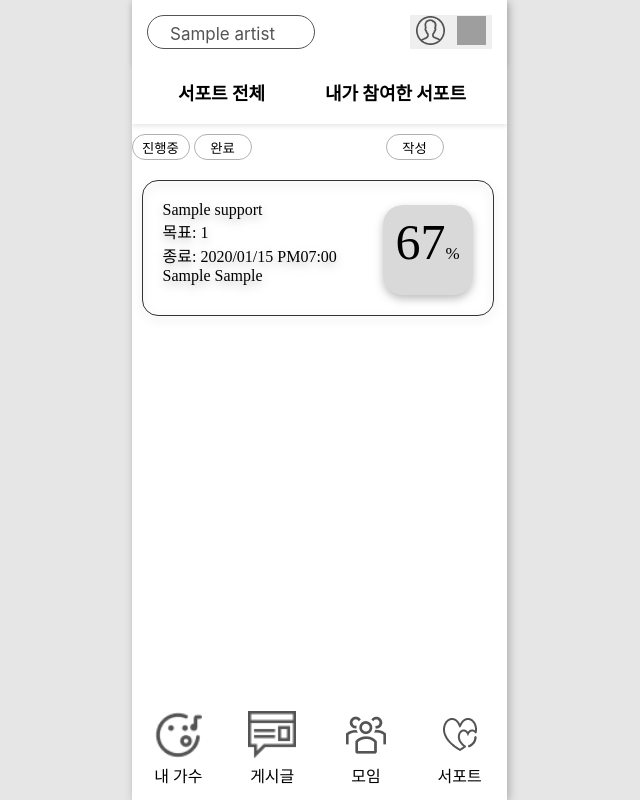
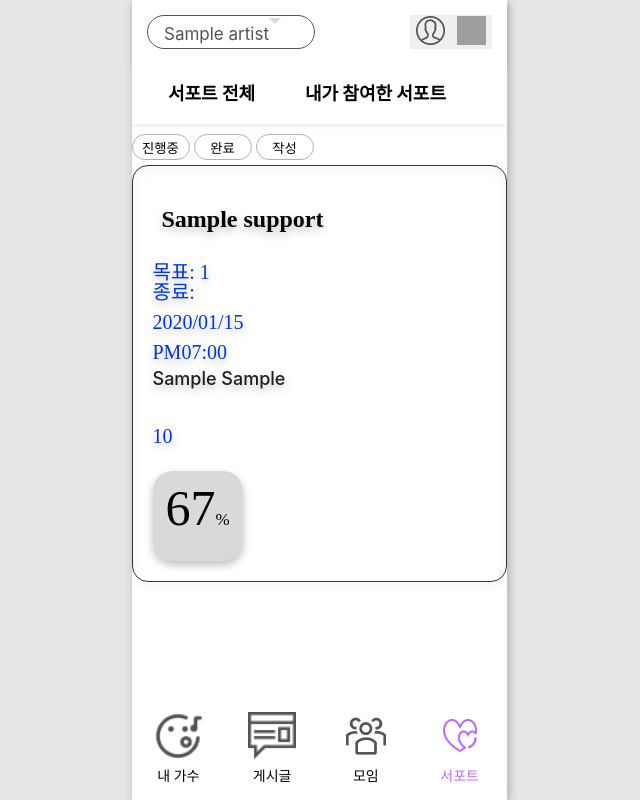
Before and after one commit to likelion-centerthon/centerthon, a Django app: page /support/1/my/ in a window 1280 px wide. Shown: the whole page, without its empty margins (321-961 px from the left). Run offline with Django 3.2, Linux system fonts and the light colour scheme; a user stored in the database is signed in; tables that the repository leaves empty hold one stand-in row (values such as "Sample post"); grey boxes are pictures that could not be loaded.

Commit message:
Revert "refractor:서포트 페이지 수정"

```diff
--- a/project/artist/templates/artist/artist_info.html
+++ b/project/artist/templates/artist/artist_info.html
@@ -2,10 +2,13 @@
 {% load static %}
 {% with artist=artist alerts=alerts %}
 {% block content %}
+
+
     <form method="post" action="{% url 'artist:select_artist' pk=artist.pk %}">
         {% csrf_token %}
         <button type="submit">아티스트 정보</button>
     </form>
+
     <form method="post" action="{% url 'artist:artist_sns' pk=artist.pk %}">
         {% csrf_token %}
         <button type="submit">SNS 보기</button>
--- a/project/static/css/footer.css
+++ b/project/static/css/footer.css
@@ -7,21 +7,28 @@
     display: flex;
     justify-content: space-around;
     align-items: center;
-    position: fixed;
   }
 
-  .footer label {
+  .label {
     margin-top: 2px;
     font-family: "Poppins";
     font-weight: 500;
     font-size: 14px;
     line-height: 150%;
     color: #000000;
-
   }
   .footer img {
     width: 48px;
     height: 48px;
+  }
+
+  .footer h3 {
+    margin-top: 2px;
+    font-family: "Poppins";
+    font-weight: 500;
+    font-size: 14px;
+    line-height: 150%;
+    color: #000000;
   }
 
   .footer div {
@@ -31,3 +38,6 @@
   .footer .label.colored {
     color: #bc67ff;
   }
+  .support .label {
+    color: #bc67ff;
+  }
--- a/project/static/css/header.css
+++ b/project/static/css/header.css
@@ -12,7 +12,18 @@
   .icon{
     display: flex;
   }
+  /*상단바 아티스트 선택 박스*/
+  .btn-select::after {
+    content: "";
+    width: 0;
+    height: 0;
+    border-left: 6px solid transparent;
+    border-right: 6px solid transparent;
+    border-top: 6px solid #d9d9d9;
+    transform: translateY(-50%);
+    pointer-events: none;
 
+  }
   .btn-select {
     width: 168px;
     padding: 13px 30px 13px 14px;
@@ -25,6 +36,7 @@
     overflow: hidden;
     position: absolute;
     height: 34px;
+
     border: 1px solid #545454;
     border-radius: 30px;
     /* 아티스트 선택 */
@@ -36,11 +48,6 @@
     text-align: center;
     color: #545454;
     line-height: 10px;
-  }
-  .btn-select:active{
-    box-shadow: 1px 1px 0 rgb(0,0,0,0.5);
-    position: relative;
-    top:2px;
   }
   .btn-select:hover,
   .btn-select:focus {
@@ -59,3 +66,6 @@ button{
 
     width: 29px;
     height: 29px;
+  }
+  .user {
+  }
--- a/project/static/css/support_create.css
+++ b/project/static/css/support_create.css
@@ -6,7 +6,7 @@
 
           }
           /*서포트 시작하기*/
-          .support-start {
+          h1 {
 
             width: 180px;
             height: 35px;
@@ -18,9 +18,8 @@
             line-height: 147%;
             text-align: center;
             color: #000000;
-            margin-left:80px;
           }
-          .support-start2{
+          h2 {
             width: 345px;
             height: 44px;
 
@@ -38,7 +37,7 @@
             width: 327px;
             height: 52px;
             box-sizing: border-box;
-            margin-left:80px;
+
             mix-blend-mode: normal;
             border: 1px solid #b3b1b0;
             border-radius: 16px;
--- a/project/static/css/support_list.css
+++ b/project/static/css/support_list.css
@@ -19,12 +19,8 @@
     box-sizing: border-box;
     height: 60px;
 
-
-width: 375px;
-height: 60px;
     background: #fff;
     box-shadow: 0px 2px 5px rgba(0, 0, 0, 0.1);
-
 }
 .all,
 .mysupport {
@@ -34,9 +30,8 @@ font-weight: 700;
     font-size: 18px;
     line-height: 22px;
     text-align: center;
-margin-left:10px;
+
     color: #000000;
-
 
     box-sizing: border-box;
 
@@ -57,10 +52,9 @@ border-b    ottom: 3px solid #000000;
 }
 /*카테고리 버튼 3개*/
 .category-button {
-
+/* Group 156 */
     height: 26px;
     margin:10px 0 5px 0;
-
 
 }
 .category-button button:hover {
@@ -69,14 +63,12 @@ border-b    ottom: 3px solid #000000;
 .write-button {
     box-sizing: border-box;
 
-
     width: 58px;
     height: 26px;
+
     background: #ffffff;
     border: 1px solid #b3b1b0;
     border-radius: 30px;
-margin-left:130px;
-
 }
 .end-button {
     box-sizing: border-box;
@@ -102,12 +94,9 @@ margin-left:130px;
 /*서포트 내용 박스*/
 .supporting {
     box-sizing: border-box;
-overflow-y:scroll;
-overflow-x:hidden;
-height: 500px;
     display: flex;
     flex-direction: column;
-margin-top:20px;
+    justify-content: space-between;
 }
 
 .support_box{
@@ -167,8 +156,6 @@ font-style: normal;
     font-weight: 500;
     font-size: 50px;
     line-height: 150%;
+
     color: #000000;
-margin-left:220px;
-margin-top:-80px;
-
 }
--- a/project/support/templates/support/support_list.html
+++ b/project/support/templates/support/support_list.html
@@ -12,7 +12,6 @@
     <button class="write-button" onclick="location.href='{% url 'support:create_support' pk=artist.pk %}'">작성</button>
 </div>
 <div class="supporting">
-
     {% for support in supports %}
     <div class="support_box" onclick="location.href='{% url 'support:support_dtl' pk=artist.pk spt_pk=support.pk %}'">
         <div style="width: 70%;">
@@ -27,7 +26,6 @@
         </div>
     </div>
     {% endfor %}
-
 </div>
 {% endblock %}
 {% endwith %}
--- a/project/support/templates/support/support_list_my.html
+++ b/project/support/templates/support/support_list_my.html
@@ -13,15 +13,14 @@
 </div>
 <div class="supporting">
 {% for support in supports %}
-<div  style="margin-bottom:20px;  margin-left: 10px;border: 1px solid #333333; width:310px;
+<div  style="margin-bottom:30px;  border: 1px solid #333333;
 filter: drop-shadow(0px 4px 4px rgba(0, 0, 0, 0.25));
 border-radius: 16px; padding: 20px" onclick="location.href='{% url 'support:support_dtl' pk=artist.pk spt_pk=support.pk %}'">
-
-    <div class="support-title"> {{support.title}}<br></div>
-   <div class="support-goal"> 목표: {{support.fundraising}}<br></div>
-   <div class="support-end">종료: {{support.deadline|date:"Y/m/d Ah:i"}}<br></div>
-    <div class="support-bank">{{support.bank}} {{support.account}}<br></div>
-
+    <h1> {{support.title}}<br></h1>
+    <h3> 목표: {{support.fundraising}}<br></h3>
+    <h3>종료: {{support.deadline|date:"Y/m/d Ah:i"}}<br></h3>
+    <h2>{{support.bank}} {{support.account}}<br></h2>
+    <h3>{{support.balanceAmt}}</h3>
     <div class="box" id="completionBox">
         67<span style="font-size: 17px">%</span>
       </div>
--- a/project/templates/base.html
+++ b/project/templates/base.html
@@ -4,7 +4,6 @@
   <head>
     <meta charset="UTF-8" />
     <meta name="viewport" content="width=device-width,initial-scale=1,minimum-scale=1,maximum-scale=1,user-scalable=no" />
-
       <link rel="stylesheet" href="{% static 'css/base.css' %}" />
       <link rel="stylesheet" href="{% static 'css/header.css' %}" />
       <link rel="stylesheet" href="{% static 'css/footer.css' %}" />
@@ -12,7 +11,6 @@
       <link rel="stylesheet" href="{% static 'css/support_create.css' %}" />
       <link rel="stylesheet" href="{% static 'css/support_list.css' %}" />
       <link rel="stylesheet" href="{% static 'css/support_dtl.css' %}" />
-
 
       <title>중앙톤 프로젝트</title>
     {% include 'head.html' %}
--- a/project/templates/footer.html
+++ b/project/templates/footer.html
@@ -14,7 +14,7 @@
       <div class="label">모임</div>
     </div>
     <div class="support" onclick="location.href='{% url 'support:support_list' pk=artist.pk %}'">
-        <img id="support-img" src="{% static 'images/support.png'%}" alt="그룹 이미지" ></img>
+        <img id="support-img" src="{% static 'images/purplesupport.png'%}" alt="그룹 이미지" ></img>
       <div class="label">서포트</div>
     </div>
 
@@ -22,16 +22,14 @@
 
 <script>
     //하단바 아이콘 변경
-    function handleImageHover(elementId, newImageSrc) {
-      const imgElement = document.getElementById(elementId);
-      imgElement.src = "{% static 'images/' %}" + newImageSrc;
+function handleImageHover(elementId, newImageSrc) {
+    const imgElement = document.getElementById(elementId);
+    imgElement.src = "{% static 'images/newImageSrc.png'%}";
   }
 
   const singerImg = document.getElementById("singer-img");
   const listImg = document.getElementById("list-img");
   const groupImg = document.getElementById("group-img");
-  const supportImg = document.getElementById("support-img");
-
 
   singerImg.addEventListener("mouseenter", function () {
     handleImageHover("singer-img", "purplesinger.png");
@@ -56,15 +54,6 @@
   groupImg.addEventListener("mouseleave", function () {
     handleImageHover("group-img", "group.png");
   });
-
-  supportImg.addEventListener("mouseenter", function () {
-    handleImageHover("support-img", "purplesupport.png");
-  });
-
-  supportImg.addEventListener("mouseleave", function () {
-    handleImageHover("support-img", "support.png");
-  });
-
 
 
 //하단바 h3 색상 변경
@@ -93,13 +82,4 @@ document.querySelector(".group .label").classList.add("colored");
 document.getElementById("group-img").addEventListener("mouseout", function () {
 document.querySelector(".group .label").classList.remove("colored");
 });
-
-
-document.getElementById("support-img").addEventListener("mouseover", function () {
-  document.querySelector(".support .label").classList.add("colored");
-  });
-
-  document.getElementById("support-img").addEventListener("mouseout", function () {
-  document.querySelector(".support .label").classList.remove("colored");
-  });
 </script>
--- a/project/templates/header.html
+++ b/project/templates/header.html
@@ -8,7 +8,6 @@
             <button class="btn-select" type="submit">
               {{ artist.artistName }}
             </button>
-
           </form>
     <div class="icon">
         <form
```
Also changed, not shown: project/support/templates/support/support_create.html (+4 -6 lines). Lines whose indentation alone changed are shown as unchanged.
